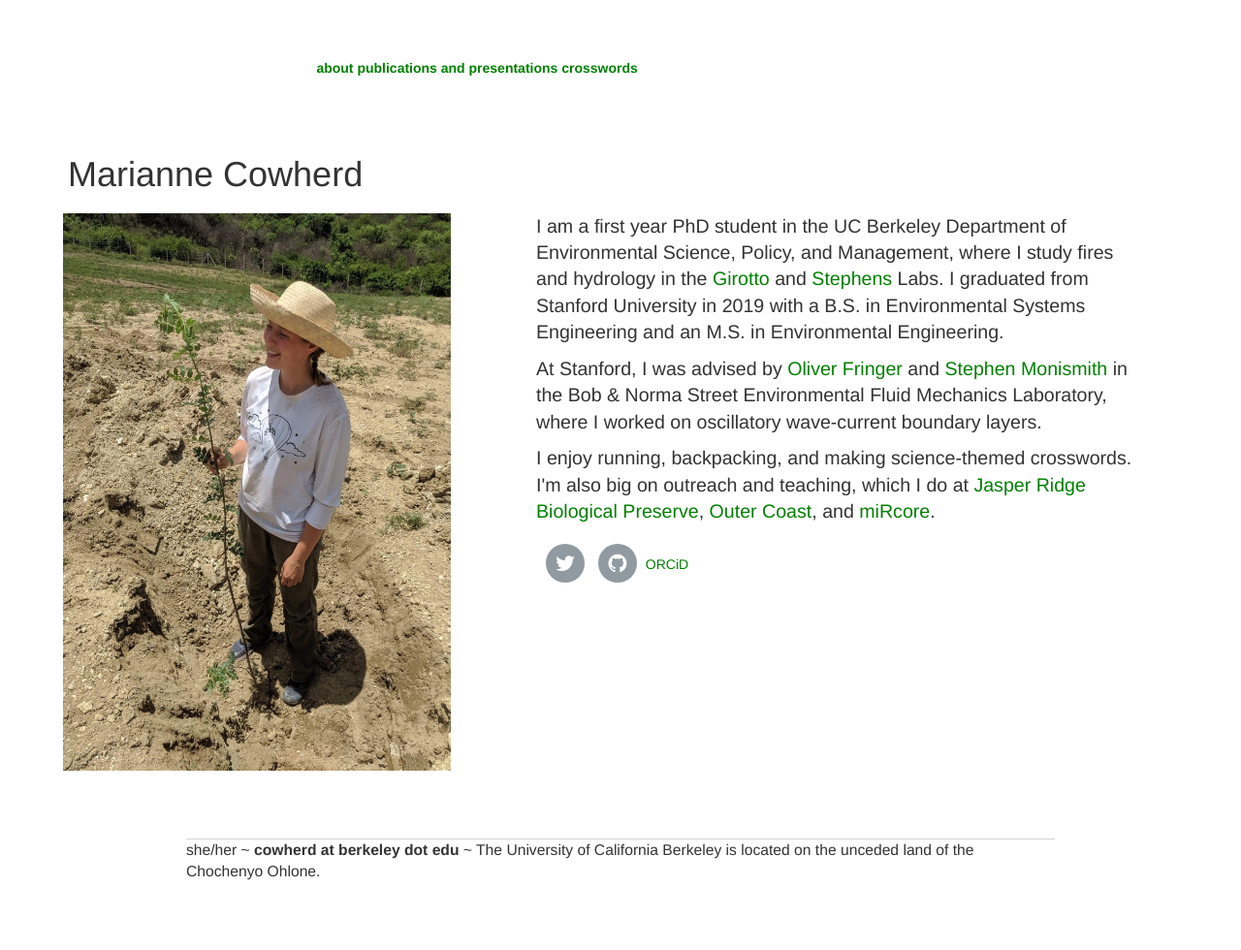
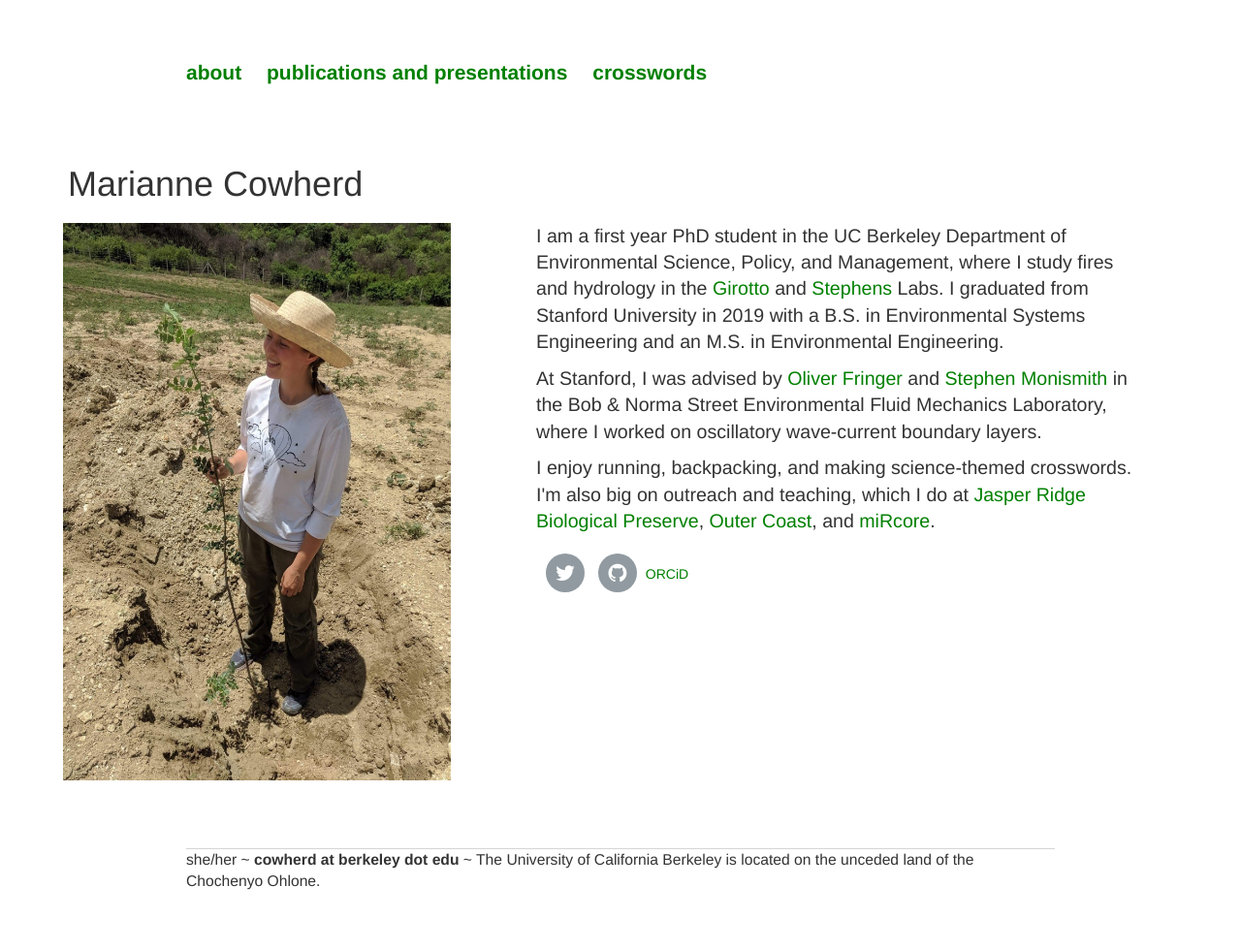
Before and after one commit to mariannecowherd/mariannecowherd.github.io, a Jekyll site: the page built from index.html, in a window 1280 px wide. Shown: the whole page at 97% size. Built offline with Jekyll 4.4.1, drawn with Linux system fonts in a browser that asks for light colours; nearby versions of some CDN libraries.

Commit message:
Update main.css

```diff
--- a/css/main.css
+++ b/css/main.css
@@ -45,14 +45,10 @@ nav ul, footer ul {
     padding: 0px;
     list-style: none;
     font-weight: bold;
-	margin: 60px auto;
-    width: 70%;
 }
 nav ul li, footer ul li {
     display: inline;
     margin-right: 20px;
-	    margin: 60px auto;
-    width: 70%;
 }
 a {
     text-decoration: none;
@@ -78,7 +74,8 @@ footer {
 }
 nav{
 margin: 60px auto;
-    width: 70%;
+  width: 70%;
+font-size: 1.5em;
 }
 
 ul.posts {
```
